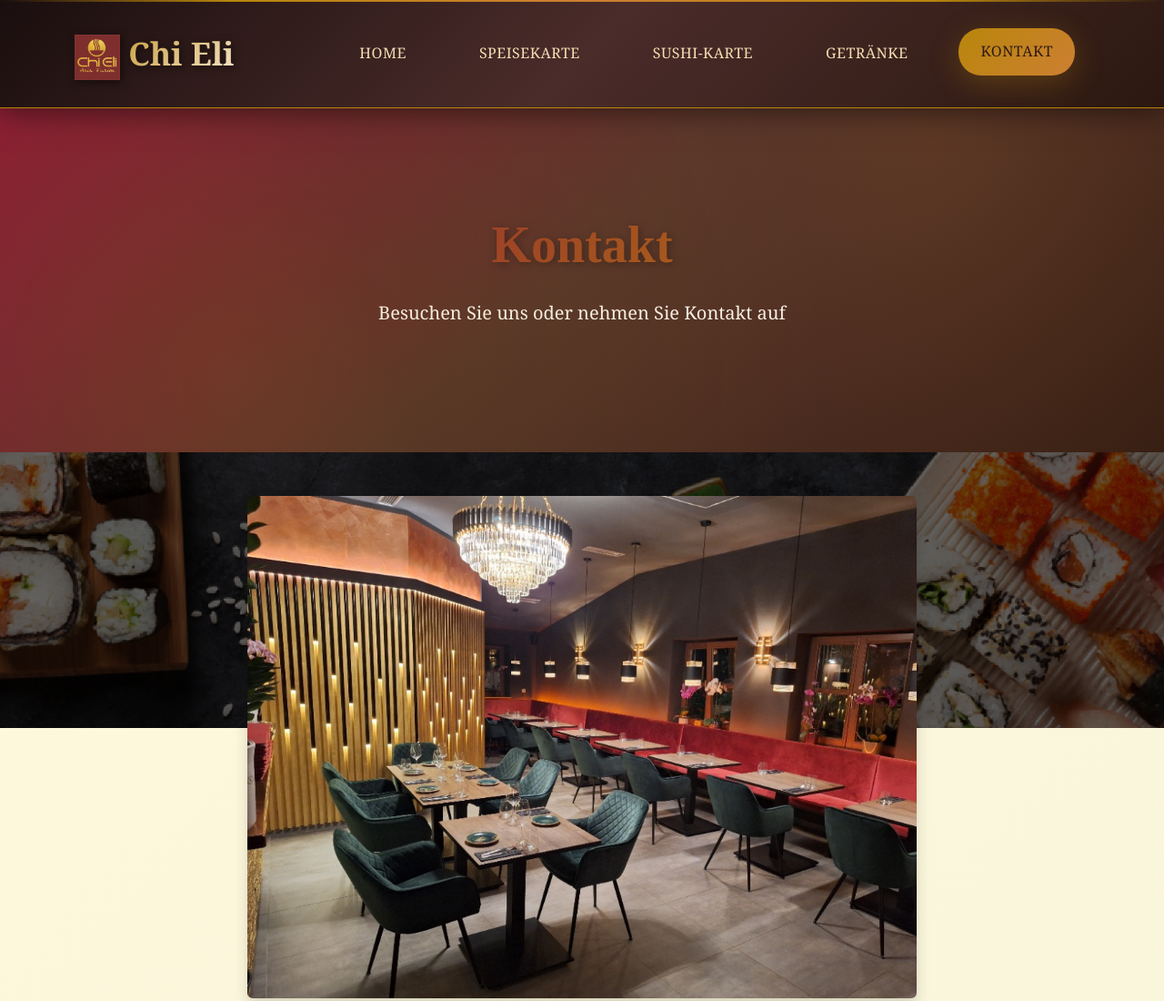
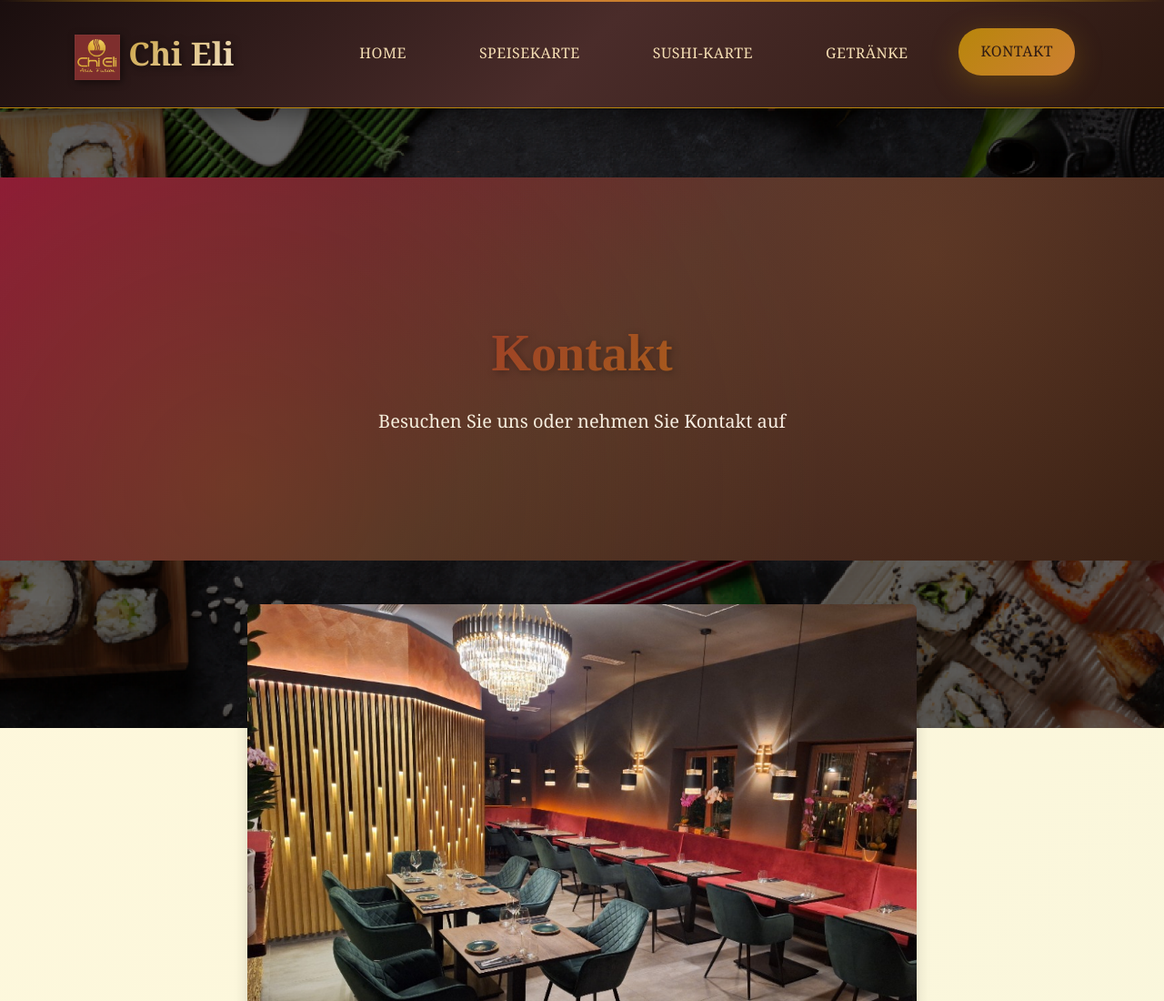
Before and after one commit to HuyKhoiVN/ChiEli_restaurant, a plain HTML site: page kontakt.html in a window 1280 px wide. Shown: the top 1100 px of the page at 91% size. Drawn offline with nearby package versions, Linux system fonts and the light colour scheme.

Commit message:
remove fixed position

```diff
--- a/style.css
+++ b/style.css
@@ -159,14 +159,6 @@ h1, h2, h3, h4, h5, h6 {
     border-color: var(--accent-gold);
     transform: translateY(-3px);
     box-shadow: var(--shadow-burgundy), var(--glow-burgundy);
-}
-
-.fixed-top {
-    position: fixed !important;
-    top: 0;
-    right: 0;
-    left: 0;
-    z-index: 1030;
 }
 
 /* Luxury Navigation */
```
